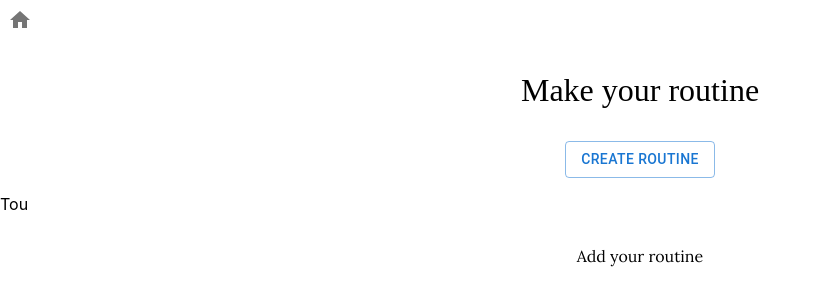
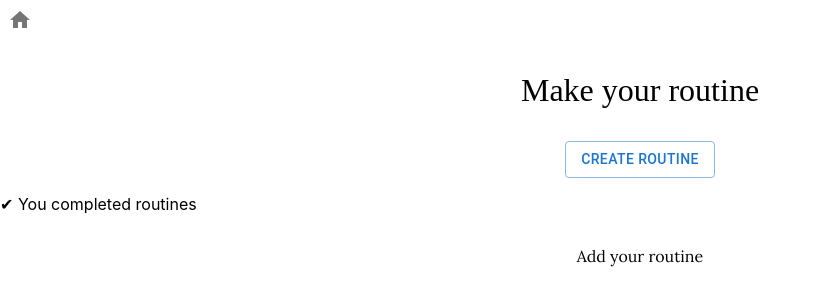
Before and after one commit to maengoose/routinary, a React (Create React App) app: page /routine in a window 1280 px wide. Shown: the top 306 px of the page, without its empty margins (0-821 px from the left). Built offline with nearby package versions, Linux system fonts and the light colour scheme.

Commit message:
⚡️ 루틴 완료 시 문구

```diff
--- a/src/pages/DailyRoutines/DailyRoutines.tsx
+++ b/src/pages/DailyRoutines/DailyRoutines.tsx
@@ -100,7 +100,7 @@ const DailyRoutines: React.FC = () => {
           </Styled.RoutineList>
       )}
       <p>
-        Tou
+        ✔︎ You completed routines
       </p>
     </div>
   )
```
